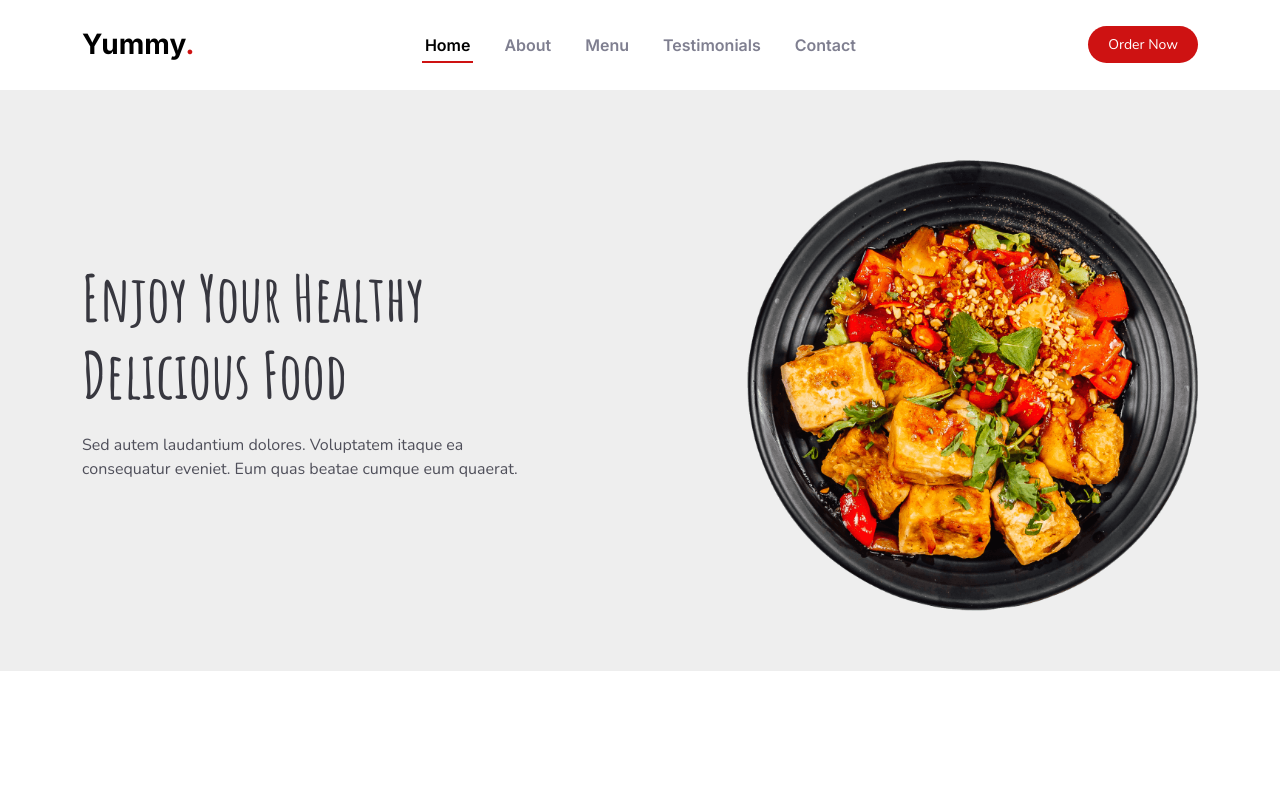
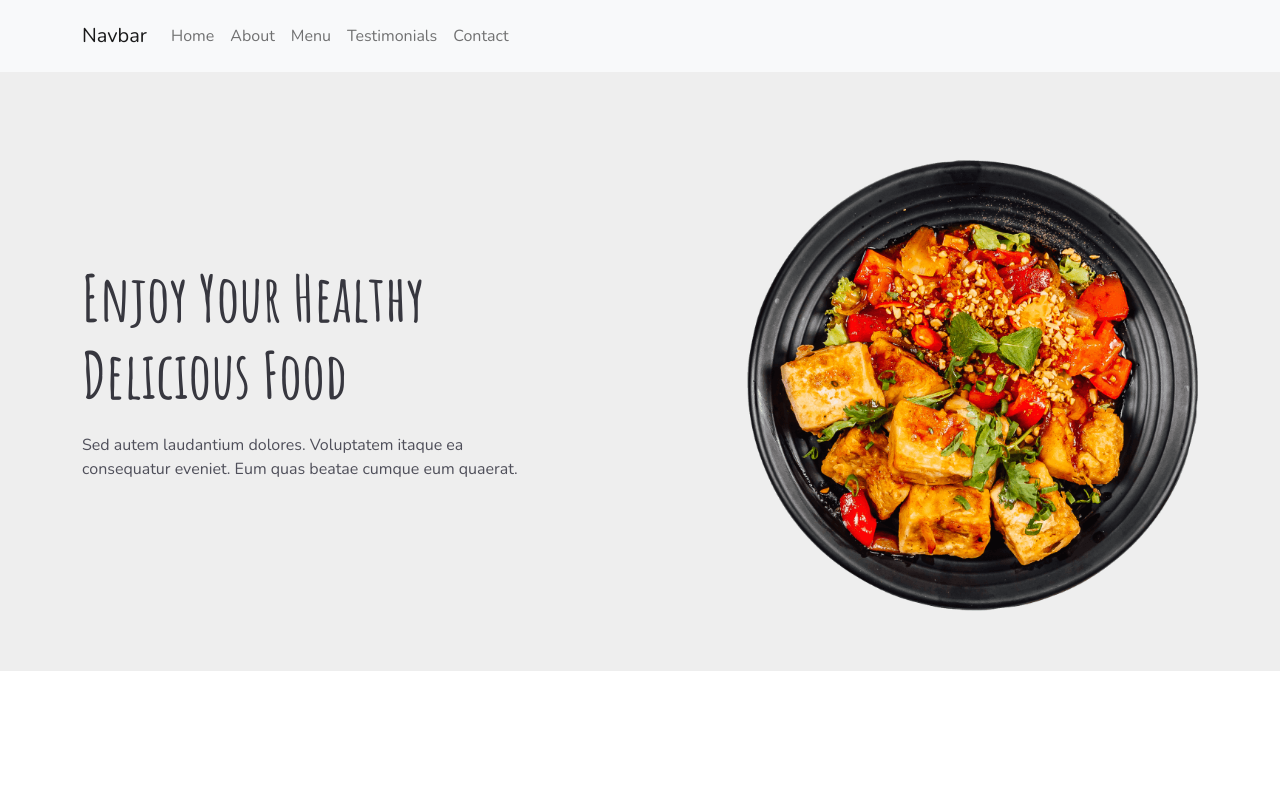
Before and after one commit to SumanDas3001/BongDessertFrontend, a React (Create React App) app: page / in a window 1280 px wide. Shown: the top 800 px of the page. Built offline with nearby package versions, Linux system fonts and the light colour scheme.

Commit message:
add json data file

```diff
--- a/public/assets/css/main.css
+++ b/public/assets/css/main.css
@@ -320,268 +320,7 @@ section {
   scroll-margin-top: 90px;
 }
 
-/*--------------------------------------------------------------
-# Desktop Navigation
---------------------------------------------------------------*/
-@media (min-width: 1280px) {
-  .navbar {
-    padding: 0;
-  }
-
-  .navbar ul {
-    margin: 0;
-    padding: 0;
-    display: flex;
-    list-style: none;
-    align-items: center;
-  }
-
-  .navbar li {
-    position: relative;
-  }
-
-  .navbar>ul>li {
-    white-space: nowrap;
-    padding: 10px 0 10px 28px;
-  }
-
-  .navbar a,
-  .navbar a:focus {
-    display: flex;
-    align-items: center;
-    justify-content: space-between;
-    padding: 0 3px;
-    font-family: var(--font-secondary);
-    font-size: 16px;
-    font-weight: 600;
-    color: #7f7f90;
-    white-space: nowrap;
-    transition: 0.3s;
-    position: relative;
-  }
-
-  .navbar a i,
-  .navbar a:focus i {
-    font-size: 12px;
-    line-height: 0;
-    margin-left: 5px;
-  }
-
-  .navbar>ul>li>a:before {
-    content: "";
-    position: absolute;
-    width: 100%;
-    height: 2px;
-    bottom: -6px;
-    left: 0;
-    background-color: var(--color-primary);
-    visibility: hidden;
-    width: 0px;
-    transition: all 0.3s ease-in-out 0s;
-  }
-
-  .navbar a:hover:before,
-  .navbar li:hover>a:before,
-  .navbar .active:before {
-    visibility: visible;
-    width: 100%;
-  }
-
-  .navbar a:hover,
-  .navbar .active,
-  .navbar .active:focus,
-  .navbar li:hover>a {
-    color: #000;
-  }
-
-  .navbar .dropdown ul {
-    display: block;
-    position: absolute;
-    left: 28px;
-    top: calc(100% + 30px);
-    margin: 0;
-    padding: 10px 0;
-    z-index: 99;
-    opacity: 0;
-    visibility: hidden;
-    background: #fff;
-    box-shadow: 0px 0px 30px rgba(127, 137, 161, 0.25);
-    transition: 0.3s;
-    border-radius: 4px;
-  }
-
-  .navbar .dropdown ul li {
-    min-width: 200px;
-  }
-
-  .navbar .dropdown ul a {
-    padding: 10px 20px;
-    font-size: 15px;
-    text-transform: none;
-    font-weight: 600;
-  }
-
-  .navbar .dropdown ul a i {
-    font-size: 12px;
-  }
-
-  .navbar .dropdown ul a:hover,
-  .navbar .dropdown ul .active:hover,
-  .navbar .dropdown ul li:hover>a {
-    color: var(--color-primary);
-  }
-
-  .navbar .dropdown:hover>ul {
-    opacity: 1;
-    top: 100%;
-    visibility: visible;
-  }
-
-  .navbar .dropdown .dropdown ul {
-    top: 0;
-    left: calc(100% - 30px);
-    visibility: hidden;
-  }
-
-  .navbar .dropdown .dropdown:hover>ul {
-    opacity: 1;
-    top: 0;
-    left: 100%;
-    visibility: visible;
-  }
-}
-
-@media (min-width: 1280px) and (max-width: 1366px) {
-  .navbar .dropdown .dropdown ul {
-    left: -90%;
-  }
-
-  .navbar .dropdown .dropdown:hover>ul {
-    left: -100%;
-  }
-}
-
-@media (min-width: 1280px) {
-
-  .mobile-nav-show,
-  .mobile-nav-hide {
-    display: none;
-  }
-}
-
-/*--------------------------------------------------------------
-# Mobile Navigation
---------------------------------------------------------------*/
-@media (max-width: 1279px) {
-  .navbar {
-    position: fixed;
-    top: 0;
-    right: -100%;
-    width: 100%;
-    max-width: 400px;
-    border-left: 1px solid #666;
-    bottom: 0;
-    transition: 0.3s;
-    z-index: 9997;
-  }
-
-  .navbar ul {
-    position: absolute;
-    inset: 0;
-    padding: 50px 0 10px 0;
-    margin: 0;
-    background: rgba(255, 255, 255, 0.9);
-    overflow-y: auto;
-    transition: 0.3s;
-    z-index: 9998;
-  }
-
-  .navbar a,
-  .navbar a:focus {
-    display: flex;
-    align-items: center;
-    justify-content: space-between;
-    padding: 10px 20px;
-    font-family: var(--font-secondary);
-    border-bottom: 2px solid rgba(255, 255, 255, 0.8);
-    font-size: 16px;
-    font-weight: 600;
-    color: #7f7f90;
-    white-space: nowrap;
-    transition: 0.3s;
-  }
-
-  .navbar a i,
-  .navbar a:focus i {
-    font-size: 12px;
-    line-height: 0;
-    margin-left: 5px;
-  }
-
-  .navbar a:hover,
-  .navbar li:hover>a {
-    color: #000;
-  }
-
-  .navbar .active,
-  .navbar .active:focus {
-    color: #000;
-    border-color: var(--color-primary);
-  }
-
-  .navbar .dropdown ul,
-  .navbar .dropdown .dropdown ul {
-    position: static;
-    display: none;
-    padding: 10px 0;
-    margin: 10px 20px;
-    transition: all 0.5s ease-in-out;
-    border: 1px solid #eee;
-  }
-
-  .navbar .dropdown>.dropdown-active,
-  .navbar .dropdown .dropdown>.dropdown-active {
-    display: block;
-  }
-
-  .mobile-nav-show {
-    color: var(--color-secondary);
-    font-size: 28px;
-    cursor: pointer;
-    line-height: 0;
-    transition: 0.5s;
-    z-index: 9999;
-    margin: 0 10px 0 20px;
-  }
-
-  .mobile-nav-hide {
-    color: var(--color-secondary);
-    font-size: 32px;
-    cursor: pointer;
-    line-height: 0;
-    transition: 0.5s;
-    position: fixed;
-    right: 20px;
-    top: 20px;
-    z-index: 9999;
-  }
-
-  .mobile-nav-active {
-    overflow: hidden;
-  }
-
-  .mobile-nav-active .navbar {
-    right: 0;
-  }
-
-  .mobile-nav-active .navbar:before {
-    content: "";
-    position: fixed;
-    inset: 0;
-    background: rgba(255, 255, 255, 0.8);
-    z-index: 9996;
-  }
-}
+
 
 /*--------------------------------------------------------------
 # About Section
--- a/src/components/Menue.js
+++ b/src/components/Menue.js
@@ -136,8 +136,7 @@ export default function Products() {
                             src={product.image}
                             className="menu-img img-fluid img-responsive"
                             alt="product"
-                            style={{width:'100%',
-                              height: '50vh'}}
+                            style={{maxWidth: '100%', height: 'auto'}}
                           />
                         </div>
                       </a>
--- a/src/components/Navbar.jsx
+++ b/src/components/Navbar.jsx
@@ -2,29 +2,32 @@ import React from "react";
 
 export default function Home() {
   return (
-    <header id="header" className="header fixed-top d-flex align-items-center">
-      <div className="container d-flex align-items-center justify-content-between">
-        <a
-          href="#hero"
-          className="logo d-flex align-items-center me-auto me-lg-0"
-        >
-          <h1>Yummy<span>.</span></h1>
-        </a>
-
-        <nav id="navbar" className="navbar">
-          <ul>
-            <li><a href="#hero">Home</a></li>
-            <li><a href="#about">About</a></li>
-            <li><a href="#menu">Menu</a></li>
-            <li><a href="#testimonials">Testimonials</a></li>
-            <li><a href="#contact">Contact</a></li>
+    <nav class="navbar fixed-top navbar-expand-lg bg-light">
+      <div class="container">
+        <a class="navbar-brand" href="#hero">Navbar</a>
+        <button class="navbar-toggler" type="button" data-bs-toggle="collapse" data-bs-target="#navbarNavDropdown" aria-controls="navbarNavDropdown" aria-expanded="false" aria-label="Toggle navigation">
+          <span class="navbar-toggler-icon"></span>
+        </button>
+        <div class="collapse navbar-collapse" id="navbarNavDropdown">
+          <ul class="navbar-nav my-2">
+            <li class="nav-item">
+              <a class="nav-link" aria-current="page" href="#hero">Home</a>
+            </li>
+            <li class="nav-item">
+              <a class="nav-link" aria-current="page" href="#about">About</a>
+            </li>
+            <li class="nav-item">
+              <a class="nav-link" aria-current="page" href="#menu">Menu</a>
+            </li>
+            <li class="nav-item">
+              <a class="nav-link" aria-current="page" href="#testimonials">Testimonials</a>
+            </li>
+            <li class="nav-item">
+              <a class="nav-link" aria-current="page" href="#contact">Contact</a>
+            </li>
           </ul>
-        </nav>
-
-        <a className="btn-book-a-table" href="#contact">Order Now</a>
-        <i className="mobile-nav-toggle mobile-nav-show bi bi-list"></i>
-        <i className="mobile-nav-toggle mobile-nav-hide d-none bi bi-x"></i>
+        </div>
       </div>
-    </header>
+    </nav>
   );
 }
```
